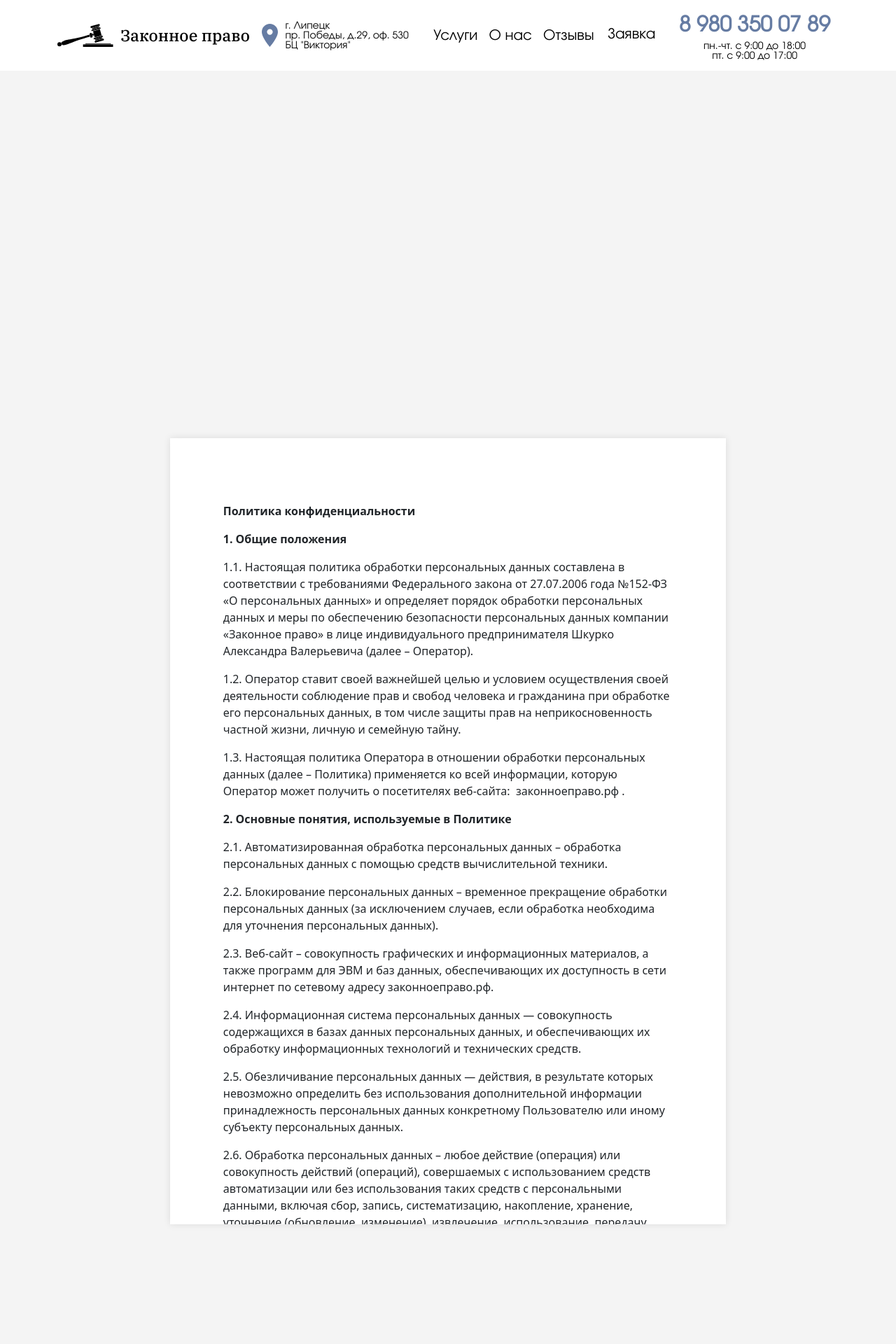
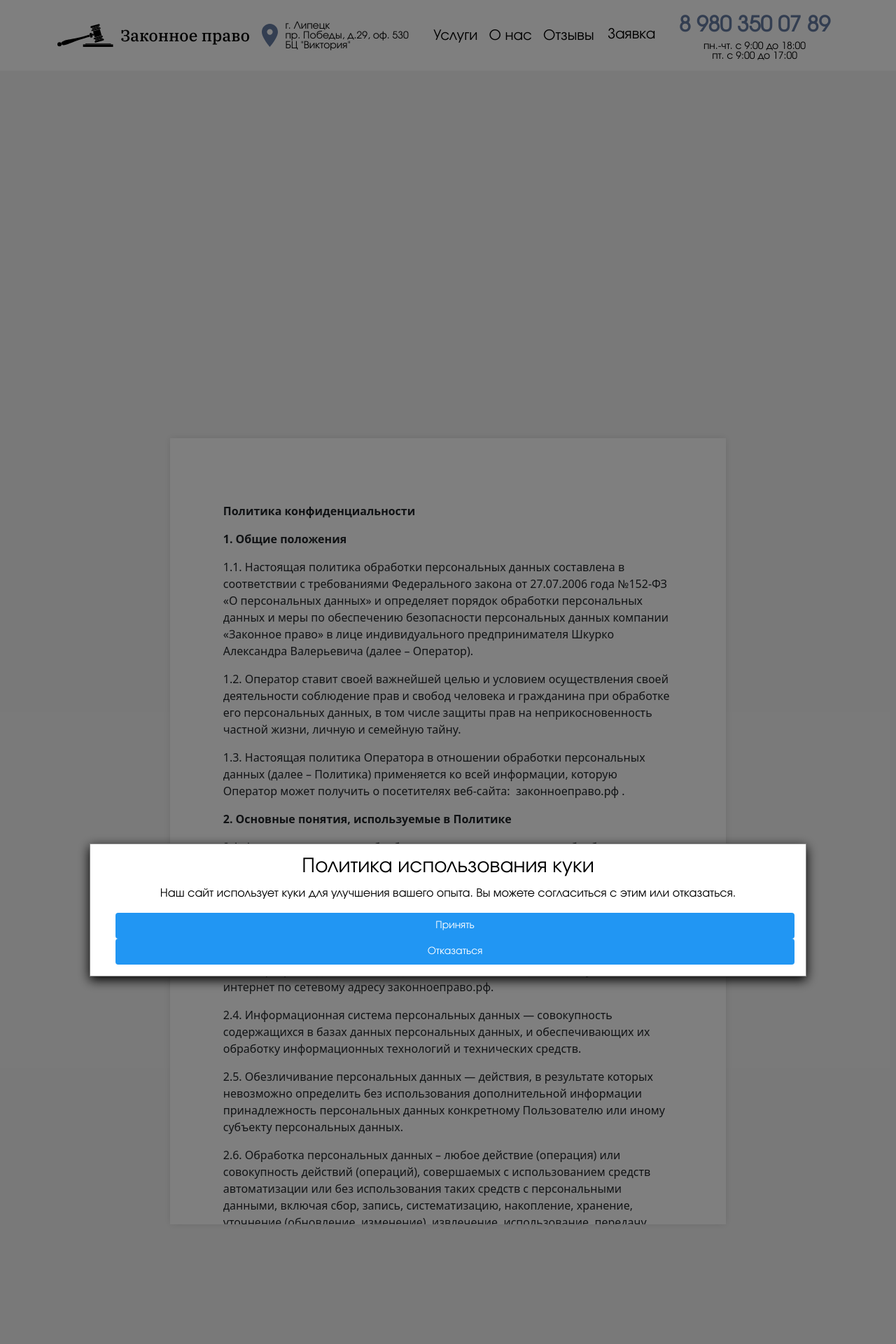
Before and after one commit to EgorAlexandrow/LawfulRight_website, a Django app: page /policy/ in a window 1280 px wide. Shown: the top 1920 px of the page at 70% size. Run offline with Django 5.2, Linux system fonts and the light colour scheme; data comes from the database, SQL or seed files in the repository.

Commit message:
Added cookie

```diff
--- a/homepage/views.py
+++ b/homepage/views.py
@@ -1,3 +1,4 @@
+from django.http import HttpResponse
 from django.shortcuts import render, redirect
 from django.core.mail import send_mail
 from django.conf import settings
@@ -7,6 +8,9 @@ from homepage.forms import OrderForm
 
 
 def index(request):
+    if not request.COOKIES.get('open_site'):
+        response = HttpResponse("Открытие сайта!")
+        response.set_cookie('open_site', 'true', max_age=3600)
     services = Services.objects.filter(is_published=True)
     form = OrderForm()
     return render(request, 'homepage/index.html', {'services': services, 'form': form})
--- a/templates/base.html
+++ b/templates/base.html
@@ -24,6 +24,7 @@
 <body>
     {% include "includes/header.html" %}
     {% include "includes/order_modal.html" %}
+    {% include "includes/cookies.html" %}
     <main>
         {% block content %}{% endblock %}
     </main>
--- /dev/null
+++ b/templates/includes/cookies.html
@@ -0,0 +1,65 @@
+<style>
+#cookie-modal {
+  display: none;
+  position: fixed;
+  z-index: 99999;
+  left: 0;
+  top: 0;
+  width: 100%;
+  height: 100vh;
+  background-color: rgba(0, 0, 0, 0.5);
+  justify-content: center;
+  align-items: center;
+}
+.modal-content {
+  background-color: white;
+  margin: auto;
+  padding: 16px;
+  border: 1px solid #888;
+  width: 80%;
+  box-shadow: 0 5px 15px #000;
+  text-align: center;
+}
+.modal-content button {
+  font-size: 14px;
+  padding: 8px 16px;
+  border-radius: 4px;
+  background-color: #2196F3;
+  border: none;
+  color: white;
+  margin-left: 20px;
+}
+.modal-content button:hover {
+  background-color: #bada55;
+}
+#cookie-modal.show {
+  display: flex;
+}
+</style>
+<div id="cookie-modal">
+    <div class="modal-content">
+      <h3>Политика использования куки</h3>
+      <p>Наш сайт использует куки для улучшения вашего опыта. Вы можете согласиться с этим или отказаться.</p>
+      <button id="accept-cookie" type="submit" class="btn btn-primary">Принять</button>
+      <button id="decline-cookie" type="submit" class="btn btn-danger">Отказаться</button>
+    </div>
+</div>
+<script>
+document.addEventListener('DOMContentLoaded', function() {
+  const cookieConsent = localStorage.getItem('cookie_consent');
+
+  if (!cookieConsent) {
+    document.querySelector('#cookie-modal').classList.add('show');
+  }
+
+  document.querySelector('#accept-cookie').addEventListener('click', function() {
+    localStorage.setItem('cookie_consent', 'accepted');
+    document.querySelector('#cookie-modal').classList.remove('show');
+  });
+
+  document.querySelector('#decline-cookie').addEventListener('click', function() {
+    localStorage.setItem('cookie_consent', 'declined');
+    document.querySelector('#cookie-modal').classList.remove('show');
+  });
+});
+</script>
```
